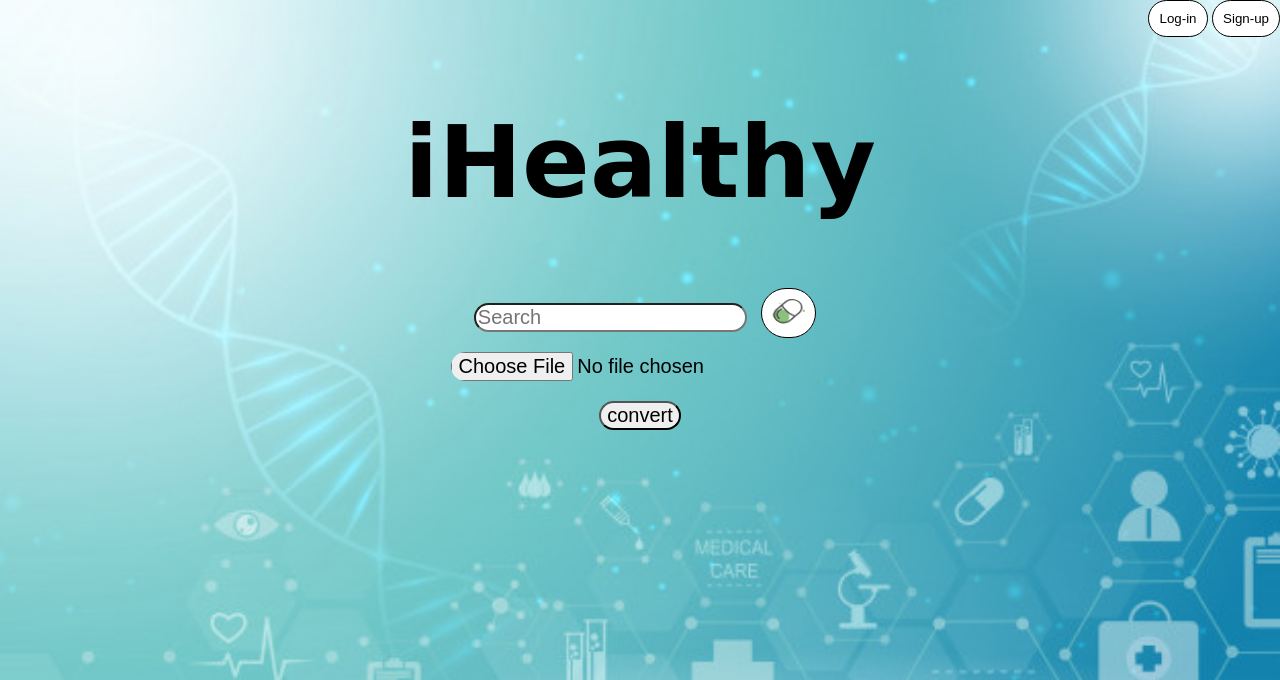
After one commit to billyk415/iHealthy, a PHP site: page /html/index.php in a window 1280 px wide. The commit adds this page. Shown: the top 680 px of the page. Run offline with PHP 8.4, Linux system fonts and the light colour scheme; some libraries are stand-ins or nearby versions.

Commit message:
update index/css

```diff
--- /dev/null
+++ b/html/index.php
@@ -0,0 +1,53 @@
+ <?php
+session_start();
+?>
+
+<!DOCTYPE html>
+<html>
+<head>
+	<title> iHealthy </title>
+	<link href="https://fonts.googleapis.com/css?family=Oswald:400,700" rel="stylesheet" type="text/css">
+    <link href="http://fonts.googleapis.com/css?family=Open+Sans" rel="stylesheet" type="text/css">
+    <link rel="stylesheet" href="https://cdnjs.cloudflare.com/ajax/libs/font-awesome/4.7.0/css/font-awesome.min.css">
+    <script defer src="https://use.fontawesome.com/releases/v5.0.8/js/all.js" integrity="sha384-SlE991lGASHoBfWbelyBPLsUlwY1GwNDJo3jSJO04KZ33K2bwfV9YBauFfnzvynJ" crossorigin="anonymous"></script>
+
+	<link rel="stylesheet" href="main.css">
+</head>
+
+<body>
+	<nav>
+
+		<?php
+			if(empty($_SESSION['uid']))
+	    	{
+
+	     	   echo '<a href="/login.php" class="button"><button type="submit">Log-in</button></a>
+	     	   <a href="/register.php" class="button"><button type="submit">Sign-up</button></a>';
+	    	}
+	    	else
+	    	{
+	    		echo '<a href="/history.php" class="button"><button type="submit">Search History</button></a>';
+	    	}
+
+
+		?>
+
+	</nav>
+
+	<h1 class="">iHealthy</h1>
+
+
+<div class="topnav">
+  <input class="search-field" type="text" placeholder="Search">
+  <button type="submit" class=""><img class="icon" src=img/icon.png></button>
+</div>
+
+<form class="upload" action="upload_file.php" method="post" enctype="multipart/form-data">
+	<input class="file" type="file" name="file"><br>
+	<input class="" type="submit" name="submit" value="convert">
+</form>
+
+
+</body>
+
+</html>
--- a/html/main.css
+++ b/html/main.css
@@ -13,15 +13,17 @@ body {
 	text-align: center;
 	margin: 0;
 	background-image: url("background.jpg");
+	background-position: center center;
 	background-repeat: no-repeat;
+	background-attachment: fixed;
   	background-size: cover;
+  	font-size: 14px;
 }
 
 button {
-	border: 1px solid green;
+	border: 1px solid black;
 	background-color: white;
-	max-width: 50%;
-	border-radius: 20%;
+	padding: 10px;
 }
 
 
@@ -30,25 +32,11 @@ button {
 /* ----------------------------------------
 Layout
 ------------------------------------------- */
-.col-25 {
-	width: 25%;
+/* For mobile phones: */
+[class*="col-"] {
+  width: 100%;
 }
 
-.col-33 {
-	width: 33%;
-}
-
-.col-50 {
-	width: 50%;
-}
-
-.col-66 {
-	width: 66%;
-}
-
-.col-75 {
-	width: 75%;
-}
 
 /* ----------------------------------------
 icon
@@ -62,7 +50,7 @@ icon
 NAV
 ------------------------------------------- */
 nav {
-	text-align: right;
+	text-align: center;
 }
 
 
@@ -77,34 +65,16 @@ h1 {
 /* ----------------------------------------
 Search
 ------------------------------------------- */
+.topnav {
+	display: block;
+}
 input {
 	font-size: 20px;
-}
-
-
-/* ----------------------------------------
-Login Page
-------------------------------------------- */
-.loginPage {
-  height: 500px;
-  position: relative;
-}
-
-.loginBox {
-  margin: 0;
-  position: absolute;
-  top: 50%;
-  left: 50%;
-  -ms-transform: translate(-50%, -50%);
-  transform: translate(-50%, -50%);
-}
-
-.unameBox, .pswBox {
 	margin: 10px;
 }
 
-.options button,label,input,span {
-	margin: 5px;
+.upload {
+	text-align: center;
 }
 
 
@@ -153,3 +123,47 @@ History
 	text-align: left;
 	padding: 10px 0px 10px 25px;
 }
+
+
+
+@media only screen and (min-width: 768px) {
+  .col-10 {
+  	width: 10%;
+  }
+
+  .col-25 {
+  	width: 25%;
+  }
+
+  .col-33 {
+  	width: 33%;
+  }
+
+  .col-50 {
+  	width: 50%;
+  }
+
+  .col-66 {
+  	width: 66%;
+  }
+
+  .col-75 {
+  	width: 75%;
+  }
+
+  .col-100 {
+  	width: 100%;
+  }
+
+  body {
+  	font-size: 18px;
+  }
+
+  nav {
+  	text-align: right;
+  }
+
+  .topnav {
+  	display: inline;
+  }
+}
```
